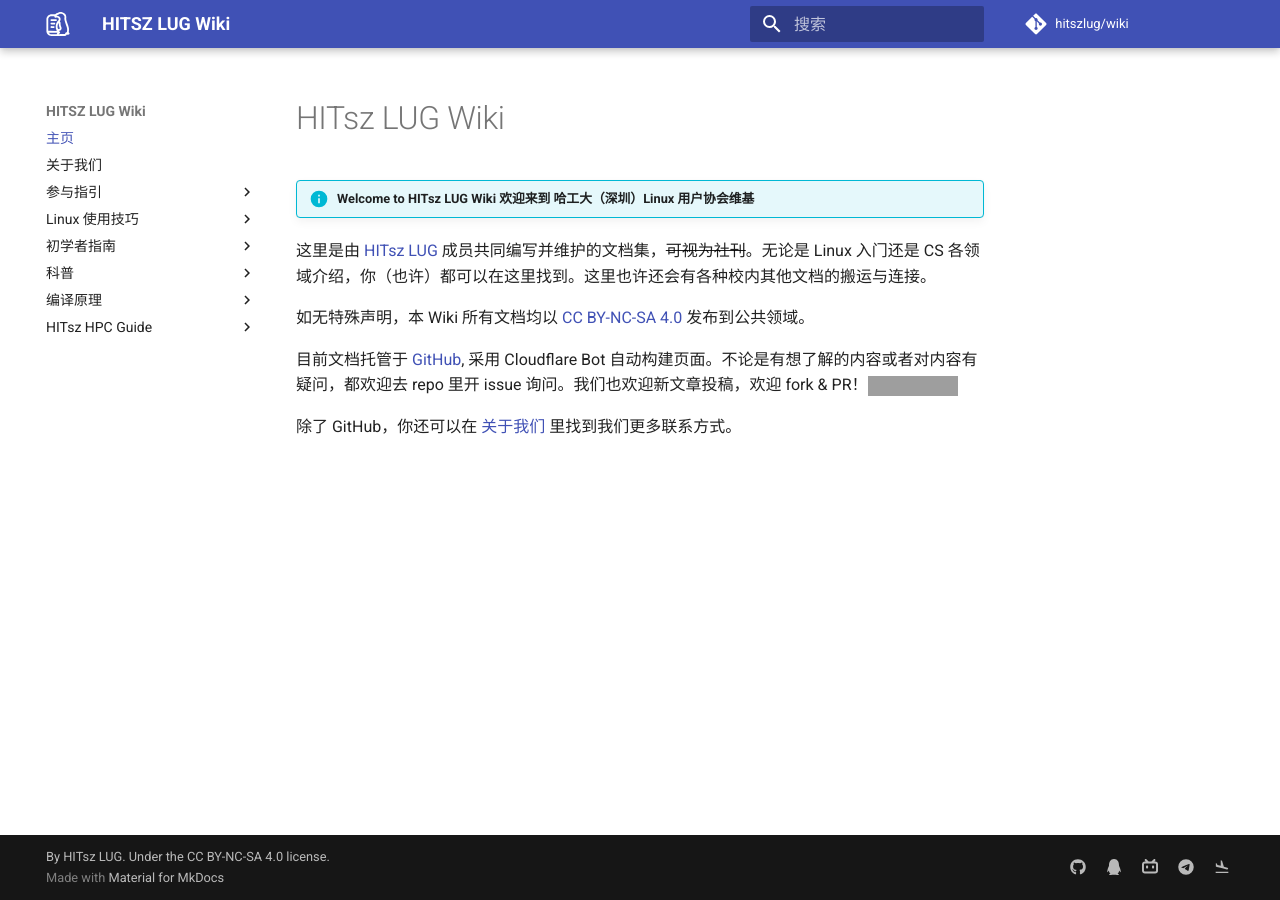
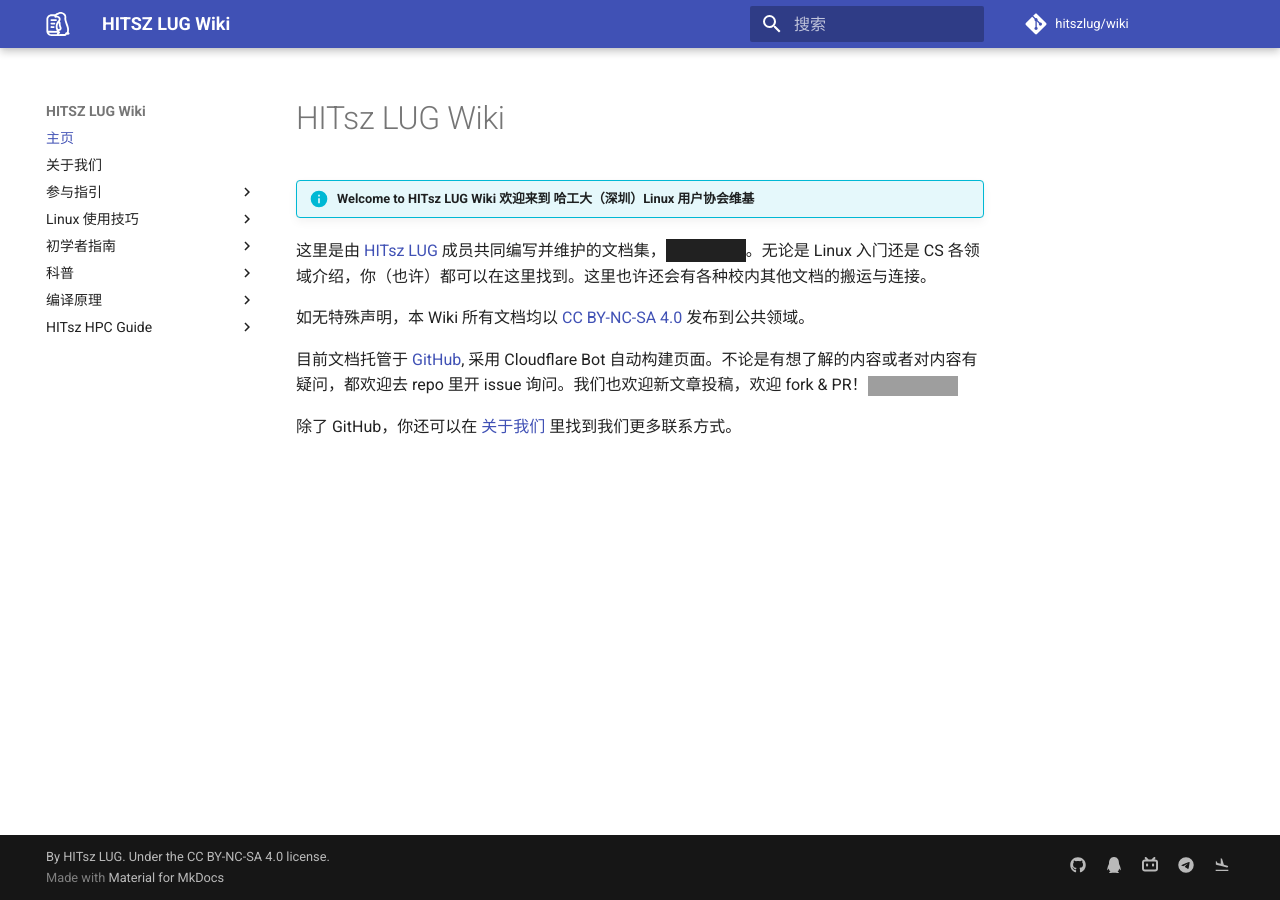
Before and after one commit to hitszosa/wiki, an MkDocs documentation site: the page built from docs/index.md, in a window 1280 px wide. Built offline with MkDocs 1.6.1 and Material for MkDocs 9.7.7, drawn with Linux system fonts in a browser that asks for light colours; comment, search, counter and statistics services are not loaded; grey boxes are pictures that could not be loaded.

Commit message:
feat: 黑幕

```diff
--- a/docs/stylesheets/extra.css
+++ b/docs/stylesheets/extra.css
@@ -1,3 +1,31 @@
-img {
-    vertical-align: middle;
+.md-typeset img, .md-typeset svg {
+  vertical-align: middle;
+  /* vertical-align: sub; */
 }
+
+del {
+  background-position: 0;
+  background-color: var(--md-typeset-color);
+  color: transparent;
+  padding: 0.1em 0;
+  position: relative;
+  text-decoration: none;
+}
+
+del:hover {
+  transition: color 0.13s linear;
+  color: var(--md-default-bg-color);
+}
+
+/* del::after {
+  content: "你知道的太多了";
+  position: absolute;
+  top: 1.1em;
+  left: 1em;
+  min-width: 200px;
+  border: 1px #808080 solid;
+  padding: 8px;
+  color: black;
+  background-color: #cfc;
+  z-index: 1;
+} */
```
